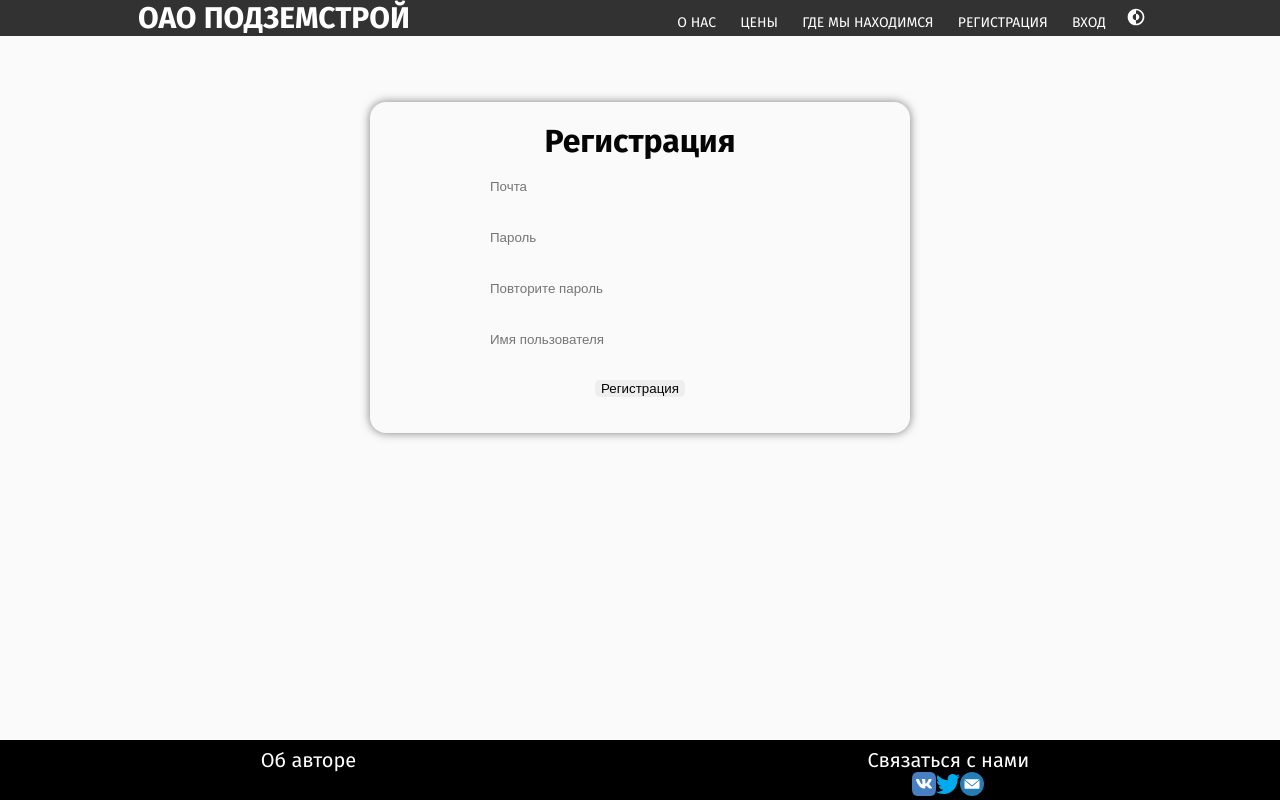
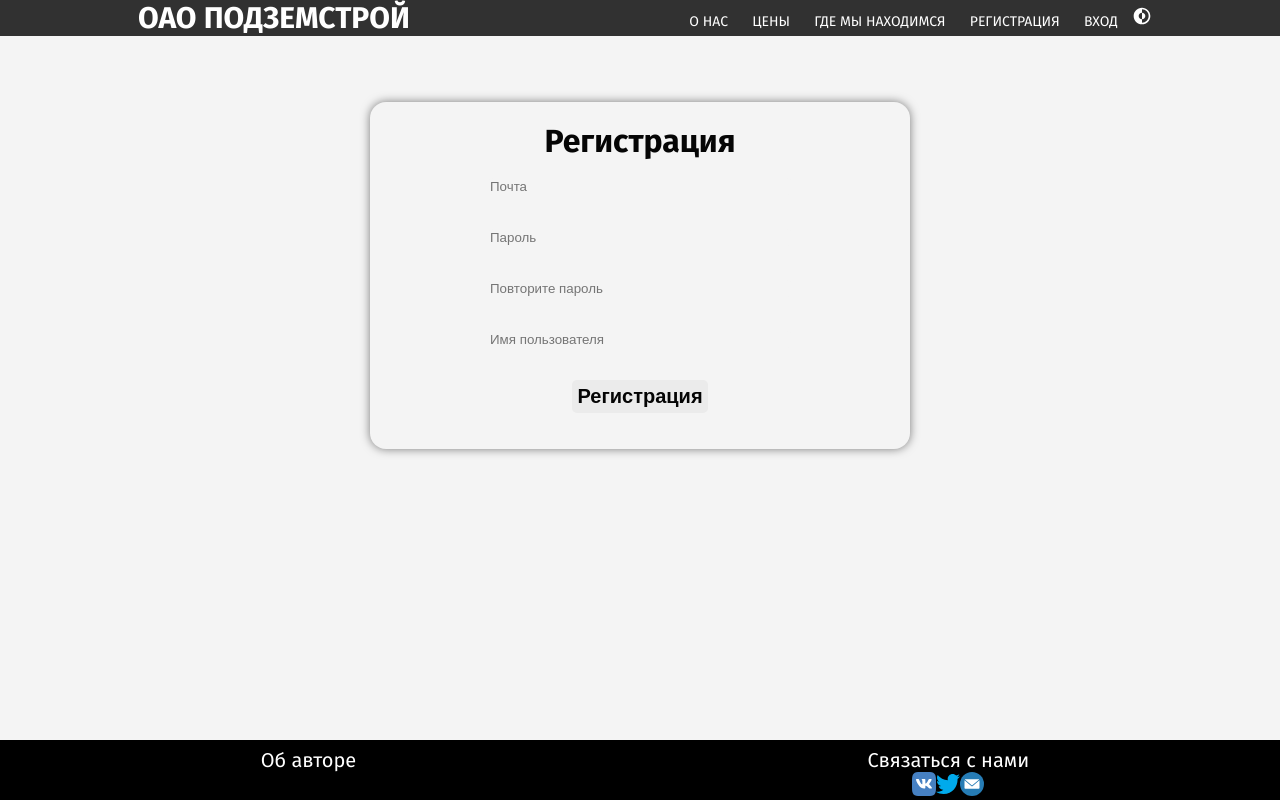
Before and after one commit to FelixDes/WebSiteExample, a Flask app: page /registration in a window 1280 px wide. Run offline with Flask 2, Linux system fonts and the light colour scheme.

Commit message:
form refactoring

```diff
--- a/static/css/dark.css
+++ b/static/css/dark.css
@@ -1,8 +1,8 @@
 :root[data-theme="theme-dark"] {
     --color: rgb(216, 216, 216);
-    --color_near: rgb(49, 49, 49);
+    --color_near: rgb(31, 31, 31);
     --background-color: rgb(17, 17, 17);
     --h_color: rgb(242, 242, 242);
     --inv: invert(100%);
-    --shadow: 0 0 0 rgba(0, 0, 0, 0);
+    --shadow: 0 0 15px rgba(56, 56, 56, 0.5);
 }
--- a/static/css/light.css
+++ b/static/css/light.css
@@ -1,7 +1,7 @@
 :root[data-theme="theme-light"] {
     --color: rgb(5, 5, 5);
-    --color_near: rgb(238, 238, 238);
-    --background-color: rgb(250, 250, 250);
+    --color_near: rgb(235, 235, 235);
+    --background-color: rgb(244, 244, 244);
     --h_color: rgb(5, 5, 5);
     --inv: invert(0%);
     --shadow: 0 0 10px rgba(0, 0, 0, 0.5);
--- a/static/css/styles.css
+++ b/static/css/styles.css
@@ -286,7 +286,7 @@ h3 {
     height: 20px;
 }
 
-.registration {
+.registration_login {
     background-color: var(--background-color);
     position: relative;
     max-width: 500px;
@@ -297,7 +297,7 @@ h3 {
     box-shadow: var(--shadow);
 }
 
-.registration form {
+.registration_login form {
     display: flex;
     flex-direction: column;
     align-items: center;
@@ -328,26 +328,12 @@ h3 {
     border-radius: 5px;
     border-width: 0;
     transition: box-shadow 0.2s linear;
+    font-size: 20px;
+    font-weight: bold;
+    padding: 5px;
 }
 
 .submit_btn:hover {
-    box-shadow: var(--shadow);
-}
-
-.submit_btn .simple_text {
-    font-size: 20px;
-    font-weight: 500;
-    margin: 5px;
-}
-
-.login {
-    background-color: var(--background-color);
-    position: relative;
-    max-width: 500px;
-    text-align: center;
-    padding: 20px;
-    margin: 10% auto 0;
-    border-radius: 16px;
     box-shadow: var(--shadow);
 }
 
@@ -355,22 +341,6 @@ h3 {
     display: flex;
     flex-direction: column;
     align-items: center;
-}
-
-.login_i {
-    margin-left: -30px;
-    margin-top: 15px;
-    cursor: pointer;
-    font-size: 20px;
-    position: absolute;
-}
-
-.register_i {
-    margin-left: -30px;
-    margin-top: 15px;
-    cursor: pointer;
-    font-size: 20px;
-    position: absolute;
 }
 
 .make_request {
@@ -388,13 +358,14 @@ h3 {
     display: flex;
     flex-direction: column;
     justify-content: center;
+    align-items: center;
 }
 
 @media screen and (max-width: 700px) {
     .header_inner {
         display: flex;
         flex-direction: column;
-        align-items: center;
+        align-items: baseline;
     }
 
     .gallery img {
--- a/static/js/theme_switcher.js
+++ b/static/js/theme_switcher.js
@@ -1,5 +1,5 @@
-const moonPath = "/static/assets/theme_switcher/moon.svg";
-const sunPath = "/static/assets/theme_switcher/sun.svg";
+const moonPath = "/static/assets/theme_switcher/icon.svg";
+const sunPath = "/static/assets/theme_switcher/icon.svg";
 
 (function () {
     setTheme(getCookie("theme") == "theme-dark" ? "theme-dark" : "theme-light");
--- a/templates/base.html
+++ b/templates/base.html
@@ -36,11 +36,10 @@
                     <a class="nav_link" href="/login">ВХОД</a>
                     {% else %}
                     <a class="nav_link" href="/logout">ВЫХОД</a>
-                    <a class="nav_link"><strong id="username">{{ c_user.name.upper() }}</strong></a>
-                    {% endif %}
-                    <button id="theme_switcher" onclick="toggleTheme()"><img id="theme_switcher_icon"
-                                                                             src="{{url_for('static', filename='assets/theme_switcher/icon.svg')}} ">
-                    </button>
+                    <a class="nav_link">{{ c_user.name.upper() }}</a>
+                    {% endif %}<img id="theme_switcher_icon"
+                                    src="{{url_for('static', filename='assets/theme_switcher/icon.svg')}}"
+                                    onclick="toggleTheme()">
                 </nav>
             </div>
         </div>
--- a/templates/index.html
+++ b/templates/index.html
@@ -69,7 +69,7 @@
     <div class="content_container" id="request">
         <h3>Определились с планом? Тогда свяжитесь с нашим менеджером</h3>
         <div class="request">
-            {% if not anonymous %}
+            {% if anonymous %}
             <div class="submit_btn" onclick="document.location='/login'">
                 <div class="simple_text">
                     Войти
@@ -77,9 +77,7 @@
             </div>
             {% else %}
             <div class="submit_btn" onclick="document.location='/request'">
-                <div class="simple_text">
-                    Оставить заявку
-                </div>
+                Оставить заявку
             </div>
             {% endif %}
         </div>
--- a/templates/registration.html
+++ b/templates/registration.html
@@ -2,29 +2,29 @@
 
 {% block content %}
 <div class="container">
-    <div class="registration">
+    <div class="registration_login">
         <h1>Регистрация</h1>
         <form action="" method="post">
             {{ form.hidden_tag() }}
-            <p class="input_label">
-                {{ form.email(class="form-control input", type="email", placeholder=form.email.label.text) }}<br>
+            <p>
+                {{ form.email(class="input", type="email", placeholder=form.email.label.text) }}<br>
                 {% for error in form.email.errors %}
                     <p class="alert alert-danger" role="alert">
                         {{ error }}
                     </p>
                 {% endfor %}
             </p>
-            <p class="input_label">
-                {{ form.password(class="form-control input", type="password", placeholder=form.password.label.text) }}
-                <i class="far fa-eye " id="togglePassword"></i> <br>
+            <p>
+                {{ form.password(class="input", type="password", placeholder=form.password.label.text) }}
+                <i id="togglePassword"></i> <br>
                 {% for error in form.password.errors %}
                     <p class="alert alert-danger" role="alert">
                         {{ error }}
                     </p>
                 {% endfor %}
             </p>
-            <p class="input_label">
-                {{ form.password_again(class="form-control input", type="password",
+            <p>
+                {{ form.password_again(class="input", type="password",
                 placeholder=form.password_again.label.text) }}<br>
                 {% for error in form.password_again.errors %}
                     <p class="alert alert-danger" role="alert">
@@ -32,15 +32,15 @@
                     </p>
                 {% endfor %}
             </p>
-            <p class="input_label">
-                {{ form.name(class="form-control input", placeholder=form.name.label.text) }}<br>
-                {% for error in form.name.errors %}
+            <p>
+                {{ form.name(class="input", placeholder=form.name.label.text) }}<br>
+                {% for error in form.name.errors%}
                     <p class="alert alert-danger" role="alert">
                         {{ error }}
                     </p>
                 {% endfor %}
             </p>
-            <p class="register_submit">{{ form.submit(type="submit", class="btn btn-primary submit_btn") }}</p>
+            <p>{{ form.submit(type="submit", class="submit_btn") }}</p>
             {{message}}
         </form>
     </div>
```
Also changed, not shown: templates/login.html (+10 -10 lines), templates/make_request.html (+5 -5 lines). Lines whose indentation alone changed are shown as unchanged.
